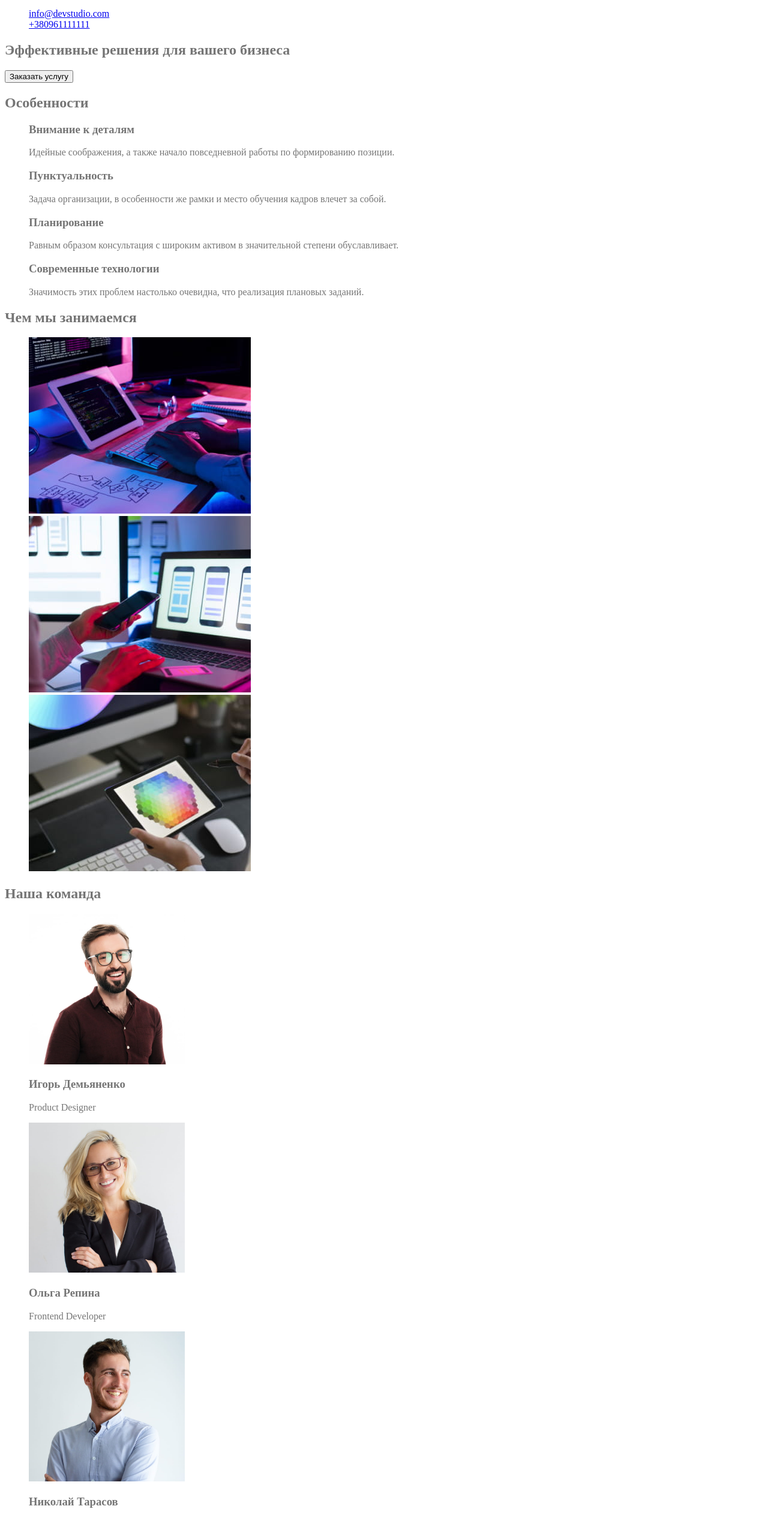
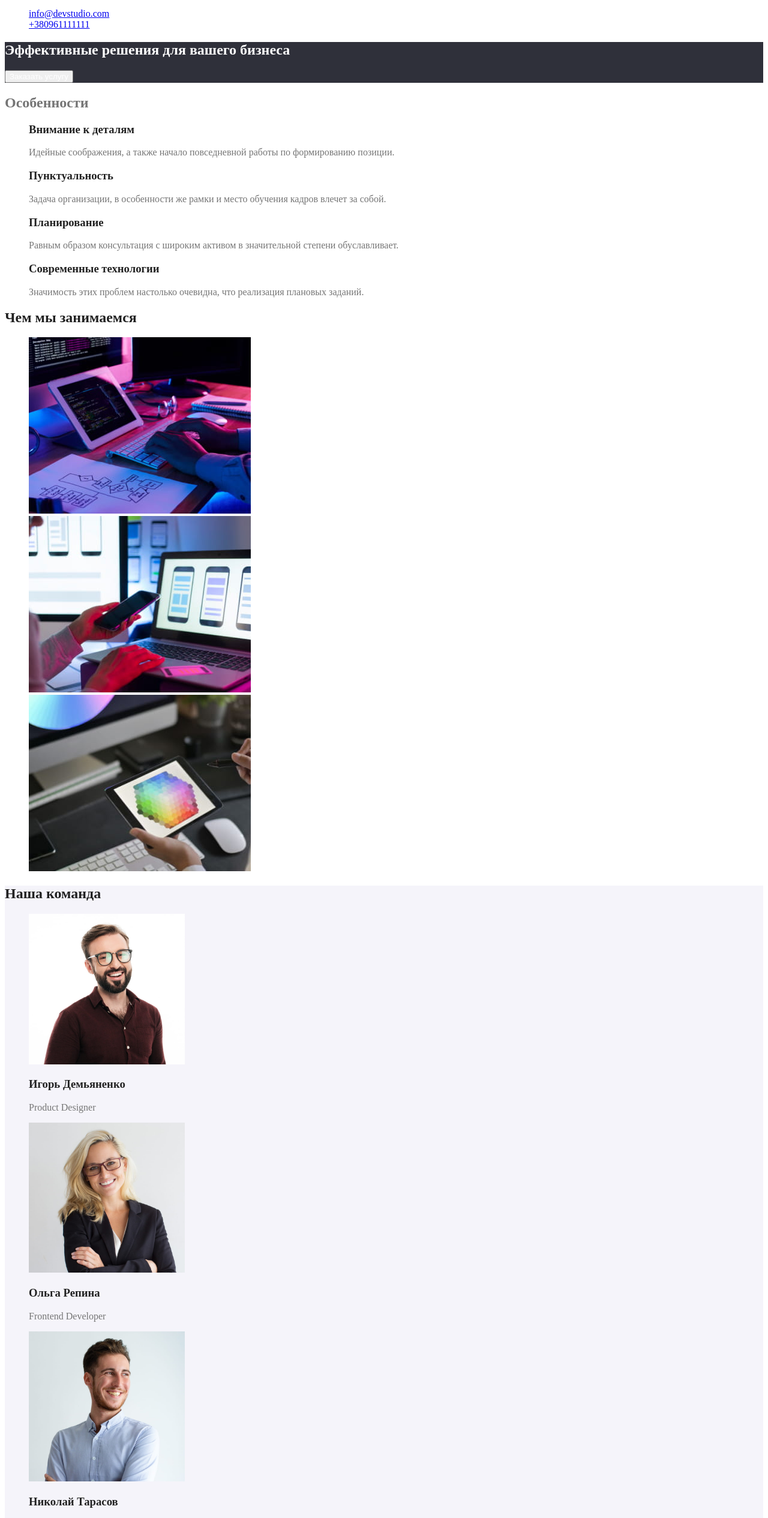
Before and after one commit to ValiaStohnii/goit-markup-hw-02, a plain HTML site: page index.html in a window 1280 px wide. Shown: the part 98-2628 px from the top of the page at 60% size. Drawn offline with Linux system fonts and the light colour scheme.

Commit message:
style-color

```diff
--- a/css/styles.css
+++ b/css/styles.css
@@ -8,6 +8,7 @@ ul {
 }
 
 /* COLOR */
+
 /* основний колір тексту  #75757 */
 /* колір тексту заголовків #212121 */
 /* колір link #2196F3 */
@@ -30,3 +31,44 @@ ul {
 }
 
 /*HEADER*/
+
+/*HERO SECTION*/
+.hero {
+  background-color: #2f303a;
+  color: #ffff;
+}
+.hero-button {
+  color: #ffff;
+}
+/*HERO SECTION*/
+
+/*Features*/
+.features-list .title {
+  color: #212121;
+}
+/*Features*/
+
+/*IMG-SECTION*/
+.caption {
+  color: #212121;
+}
+/*IMG-SECTION*/
+
+/*TEAM SECTION*/
+
+.name {
+  color: #212121;
+}
+.our-team {
+  background-color: #f5f4fa;
+}
+/*TEAM SECTION*/
+
+/*FOOTER*/
+.footer {
+  background-color: #2f303a;
+}
+.address {
+  color: #ffff;
+}
+/*FOOTER*/
--- a/index.html
+++ b/index.html
@@ -32,36 +32,36 @@
 
     <main>
 
-        <section>
-            <h1>Эффективные решения для вашего бизнеса</h1>
-            <button type="button">Заказать услугу</button>
+        <section class="hero">
+            <h1 class="hero-subject">Эффективные решения для вашего бизнеса</h1>
+            <button class="hero-button" type="button">Заказать услугу</button>
         </section>
 
-        <section>
+        <section class="features">
             <h2>Особенности</h2>
-            <ul>
+            <ul class="features-list">
                 <li>
-                    <h3>Внимание к деталям</h3>
+                    <h3 class="title">Внимание к деталям</h3>
                     <p>Идейные соображения, а также начало повседневной работы по формированию позиции.</p>
                 </li>
                 <li>
-                    <h3>Пунктуальность</h3>
+                    <h3 class="title">Пунктуальность</h3>
                     <p>Задача организации, в особенности же рамки и место обучения кадров влечет за собой.</p>
                 </li>
                 <li>
-                    <h3>Планирование</h3>
+                    <h3 class="title">Планирование</h3>
                     <p>Равным образом консультация с широким активом в значительной степени обуславливает.</p>
                 </li>
                 <li>
-                    <h3>Современные технологии</h3>
+                    <h3 class="title">Современные технологии</h3>
                     <p>Значимость этих проблем настолько очевидна, что реализация плановых заданий.</p>
                 </li>
             </ul>
         </section>
 
-        <section>
+        <section class="img-section">
 
-             <h2>Чем мы занимаемся</h2>
+             <h2 class="caption">Чем мы занимаемся</h2>
 
                 <ul>
                     <li>
@@ -76,28 +76,28 @@
                 </ul>
         </section>
 
-        <section>
-            <h2>Наша команда</h2>
+        <section class="our-team">
+            <h2 class="caption">Наша команда</h2>
 
-            <ul>
+            <ul class="team-card">
                 <li>
                     <img src="./images/photo1.jpg" alt="Ігор"width="260px">
-                    <h3>Игорь Демьяненко</h3>
+                    <h3 class="name" >Игорь Демьяненко</h3>
                     <p>Product Designer</p>
                 </li>
                 <li>
                     <img src="./images/photo2.jpg" alt="Ольга" width="260px">
-                    <h3>Ольга Репина</h3>
+                    <h3 class="name">Ольга Репина</h3>
                     <p>Frontend Developer</p>
                 </li>
                 <li>
                     <img src="./images/photo3.jpg" alt="Николай" width="260px">
-                    <h3>Николай Тарасов</h3>
+                    <h3 class="name">Николай Тарасов</h3>
                     <p>Marketing</p>
                 </li>
                 <li>
                     <img src="./images/photo4.jpg" alt="Михаил" width="260px">
-                    <h3>Михаил Ермаков</h3>
+                    <h3 class="name">Михаил Ермаков</h3>
                     <p>UI Designer</p>
                 </li>
             </ul>
@@ -105,12 +105,12 @@
 
     </main>
 
-    <footer>
-        <a href="/">WebStudio</a>
+    <footer class="footer">
+        <a class="logo" href="/">WebStudio</a>
 
-        <address>г. Киев, пр-т Леси Украинки, 26</address>
+        <address class="address">г. Киев, пр-т Леси Украинки, 26</address>
 
-        <ul>
+        <ul class="contacts-list">
             <li>
                 <a href="mailto:info@devstudio.com">info@devstudio.com</a>
             </li>
```
